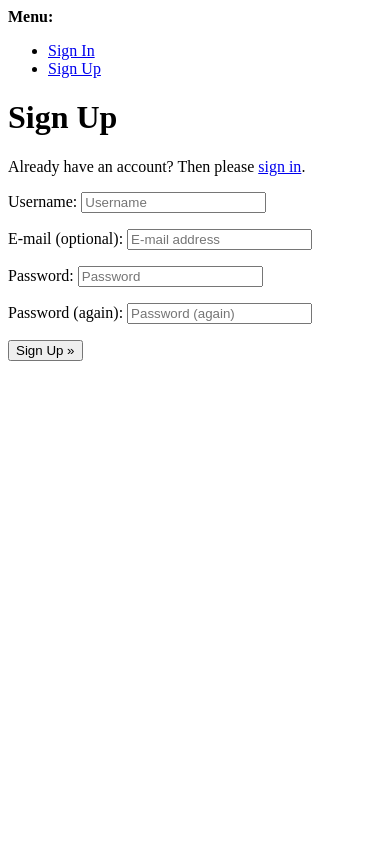
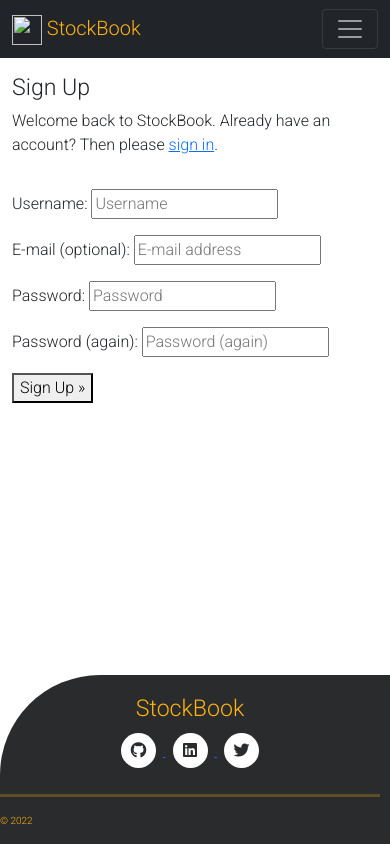
Before and after one commit to MaxRan92/StockBook, a Django app: page /accounts/signup/ in a window 390 px wide. Run offline with Django 3.2, Linux system fonts and the light colour scheme.

Commit message:
Amend HTML structure of signup.html

```diff
--- a/templates/account/signup.html
+++ b/templates/account/signup.html
@@ -1,21 +1,33 @@
-{% extends "account/base.html" %}
+{% extends "base.html" %}
 
 {% load i18n %}
 
 {% block head_title %}{% trans "Signup" %}{% endblock %}
 
 {% block content %}
-<h1>{% trans "Sign Up" %}</h1>
 
-<p>{% blocktrans %}Already have an account? Then please <a href="{{ login_url }}">sign in</a>.{% endblocktrans %}</p>
+<div class="container">
+  <div class="row">
+    <div class="col-md-8 mt-3 offset-md-2">
+      <h3>{% trans "Sign Up" %}</h3>
 
+      <p>{% blocktrans %}Welcome back to StockBook. Already have an account? Then please <a href="{{ login_url }}">sign
+          in</a>.{% endblocktrans %}
+      </p>
+    </div>
+  </div>
+  <div class="row">
+    <div class="col-md-8 mt-3 offset-md-2">
       <form class="signup" id="signup_form" method="post" action="{% url 'account_signup' %}">
         {% csrf_token %}
         {{ form.as_p }}
         {% if redirect_field_value %}
         <input type="hidden" name="{{ redirect_field_name }}" value="{{ redirect_field_value }}" />
         {% endif %}
-  <button type="submit">{% trans "Sign Up" %} &raquo;</button>
+        <button type="btn right">{% trans "Sign Up" %} &raquo;</button>
       </form>
+    </div>
+  </div>
+</div>
 
 {% endblock %}
```
Lines whose indentation alone changed are shown as unchanged.
